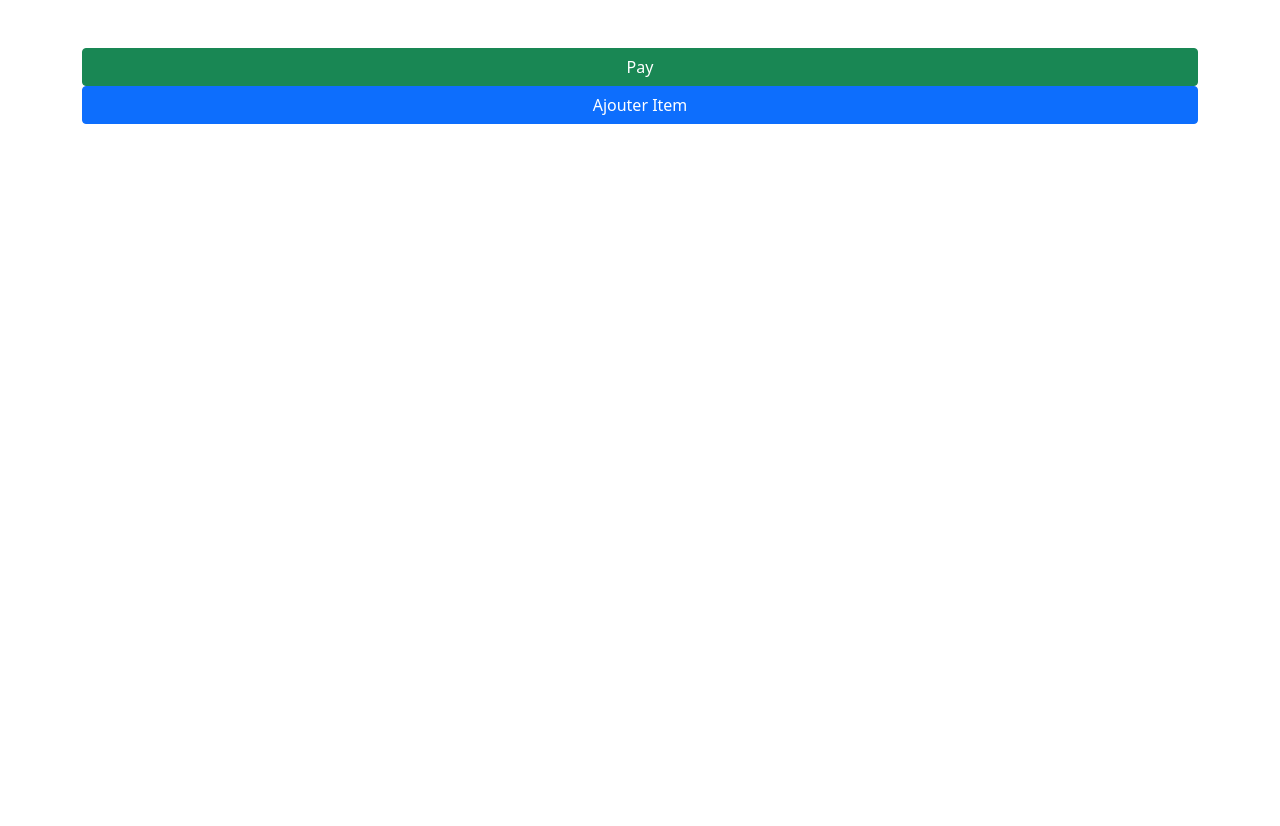
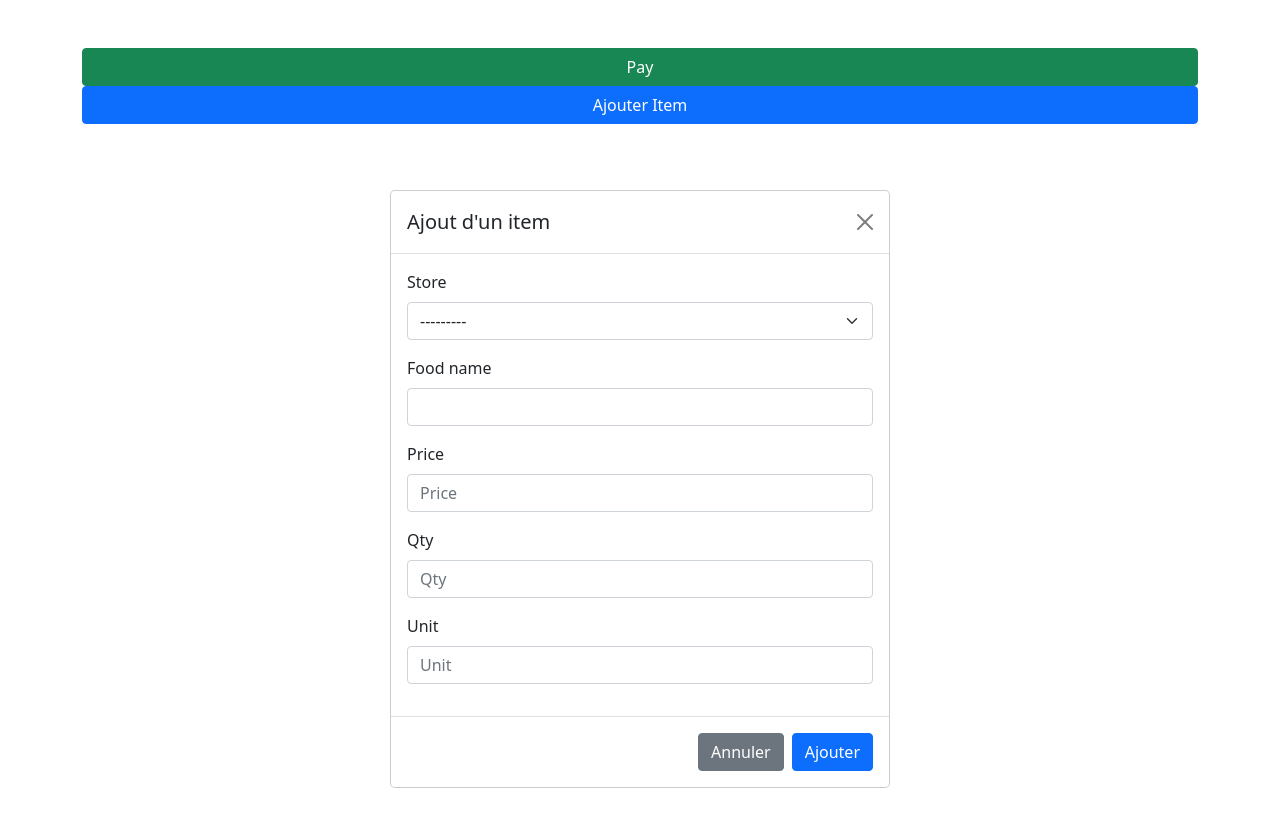
Before and after one commit to Gen709/ruebeaudoin, a Django app: page /grocerylist/wishlist/ in a window 1280 px wide. Shown: the part 56-882 px from the top of the page. Before the commit the page ends 180 px from the top, so only its background shows below. Run offline with Django 4.2, Linux system fonts and the light colour scheme; data that the repository does not hold is empty; parts of the project's set-up code (start-up, migrations or seed data) failed here and were passed over; some libraries are stand-ins or nearby versions.

Commit message:
added js for price / qty / unit

```diff
--- a/grocerylist/static/grocerylist/js/add_remove_grocery_item.js
+++ b/grocerylist/static/grocerylist/js/add_remove_grocery_item.js
@@ -5,7 +5,6 @@
 $(document).ready(function(){
 	$("body").on("click", ".remove-grocery-item-section", function(){
 		$('.add_new_frm_field_btn').prop('disabled', false);
-		console.log("remove shit");
 		$(".grocery-item-section").empty();
 	});
 });
@@ -13,61 +12,56 @@
 
 
 $(document).ready(function(){
+
 	$("body").on("click", ".add_new_frm_field_btn", function(){
-
-		console.log($(this).attr("id"));
-
 		// get the grocery store id
 		let goccery_store_id = $(this).attr("id")
-		// dissable the buttons
-
-		console.log("Disable Buttons");
 		// button id
 		$('.add_new_frm_field_btn').prop('disabled', true);
 
+		$(".test-class").append(`<div class="grocery-item-section">
+									<input type="hidden" name="store" id="id_store" value="` + goccery_store_id + `">
 
-		$(".test-class").append(`<div class="row grocery-item-section">
-									<div class="col">
-										<input type="hidden" class="form-control" value="`+ goccery_store_id +`" name="grocerystore_id">
-
-										<div class="col-md">
-											<!-- food name -->
-											<label for="foodname" class="form-label">Item</label>
-											<input type="text" class="form-control" placeholder="" name="food_name" id="food_name">
-											<input type="hidden"  name="food_name_id" id="food_name_id" value="N/A">
+									<div class="mb-3">
+										<label class="form-label" for="id_food_name">Food name</label>
+										<input name="food_name_id" class="form-control" required="" id="food_name">
+										<input type="hidden" name="food_name" id="id_food_name" value="N/A">
 										<div name="food_name_suggestion_box" class="suggestion_box" id="food_name_suggestion_box"></div>
 									</div>
 
-										<div class="col-md">
-											<!-- price -->
-											<label for="price" class="form-label">Prix</label>
-											<input type="text" class="form-control" placeholder="" name="price">
+									<div class="mb-3">
+										<label class="form-label" for="id_price">Price</label>
+										<input type="number" name="price" step="0.01" class="form-control" placeholder="Price" required="" id="id_price">
 									</div>
 
-										<div class="col-md">
-											<!-- qty -->
-											<label for="qty" class="form-label">Qty.</label>
-											<input type="text" class="form-control" placeholder="" name="qty">
+									<div class="mb-3">
+										<label class="form-label" for="id_unit">Unit</label>
+										<input type="text" name="unit" maxlength="25" class="form-control" placeholder="Unit" id="id_unit">
 									</div>
+
+									<div class="mb-3">
+										<label class="form-label" for="id_qty">Qty</label>
+										<input type="number" name="qty" step="0.01" class="form-control" placeholder="Qty" required="" id="id_qty">
+									</div>
+
+									<input type="hidden" name="status" id="id_status" value="1">
 
 									<div class="col">
 										<button type="submit" class="btn btn-success">Ajouter</button>
 										<button type="button" class="btn btn-secondary remove-grocery-item-section">Annuler</button>
 									</div>
-
-									</div>
 								</div>
 								`);
 
 		$("#food_name").keyup(function(){
-		console.log("keyup")
+			// console.log("keyup")
 			$.ajax({
 			url:  "http://127.0.0.1:8000/canadiannutrientfile/search/foodname/",
 			dataType: "json",
 			data:'lang=fr&term='+$(this).val(),
 
 				success: function(data){
-				console.log(data)
+					// console.log(data)
 
 					var eleve_str;
 					eleve_str = '<ul class="list-group" id="country-list_new">';
@@ -93,19 +87,50 @@
 			});
 		});
 
-	//$("#food_name").focusout(function() {
-    ///	$("#food_name_suggestion_box").hide();
-  	//});
-
 		function selectFoodName(food_desc, food_id) {
-		//console.log(typeof val);
-		$("#food_name_id").val(food_id);
+			console.log("clicked");
+			$("#id_food_name").val(food_id);
 			//$('input[class="student_id"]').val(student_id);
 			$("#food_name").val(food_desc);
 			$("#food_name_suggestion_box").hide();
 		};
 
+	});
+
+	$("input").on("input", function(){
+		var fieldName_itemId = $( this ).attr("id");
+		var value1 = $( this ).val();
+		var myContent = {fieldName_itemId: fieldName_itemId,
+						 value: value1
+						};
+
+		if (fieldName_itemId.split("_")[0] != "isSold"){
+			$.ajax({
+				method: "POST",
+				url: "http://127.0.0.1:8000/grocerylist/wishlist/update/",
+				dataType: "json",
+				data:myContent,
+					success: function(data){
+						console.log("sucess")
+					}
+			});
+		};
+
+
+
 
 	});
+	// $( "input" ).focus(function() {
+	// 	console.log($( this ).attr("id"));
 
+	// }).focusout(function() {
+	// 	// console.log($( this ).attr("value"));
+	// 	var fieldName_itemId = $( this ).attr("id");
+	// 	var value1 = $( this ).attr("value");
+	// 	var myContent = {fieldName_itemId: fieldName_itemId,
+	// 					 value: value1
+	// 					};
+	// 	console.log( myContent );
+
+	// });
 });
--- a/grocerylist/static/grocerylist/js/search_food_name.js
+++ b/grocerylist/static/grocerylist/js/search_food_name.js
@@ -1,7 +1,8 @@
 $(document).ready(function(){
 	$("#food_name").keyup(function(){
-		console.log("keyup")
+		// console.log("keyup")
 		$.ajax({
+
 		url: "http://127.0.0.1:8000/canadiannutrientfile/search/foodname/",
 		dataType: "json",
 		data:'lang=fr&term='+$(this).val(),
@@ -35,8 +36,8 @@
 });
 
 function selectFoodName(food_desc, food_id) {
-	//console.log(typeof val);
-	$("#food_name_id").val(food_id);
+	console.log("clicked");
+	$("#id_food_name").val(food_id);
 	//$('input[class="student_id"]').val(student_id);
 	$("#food_name").val(food_desc);
 	$("#food_name_suggestion_box").hide();
--- a/grocerylist/templates/grocerylist/grocery_wish_list3.html
+++ b/grocerylist/templates/grocerylist/grocery_wish_list3.html
@@ -15,10 +16,13 @@
 
 {% block content %}
 	<div class="container-fluid">
-		<form method="post" action="{% url 'wishlist' %}">
+
+		<form method="post" action="{% url 'wishlist' %}" name="ajouter_item_form">
 			{% csrf_token %}
 			<div class="test-class"></div>
 		</form>
+
+		<form method="post" action="{% url 'wishlist-pay' %}" name="pay-form">
 
 			{% for grocerystore in grocerystore_queryset %}
 
@@ -32,14 +36,14 @@
 					</div>
 				</div>
 
-				{% comment %} <div class="row"> {% endcomment %}
+
 				{% for groceryitems in groceryitems_queryset %}
 					{%  if groceryitems.store.id == grocerystore.id %}
-							<div class="row mb-2">
+						<div class="row mb-2 item-section" id="groceryitems.id">
 
 							<div class="col-2 col-md-1 pt-2">
 								<div class="form-check form-switch">
-										<input class="form-check-input" type="checkbox" id="is_sold_{{groceryitems.id}}">
+									<input class="form-check-input" type="checkbox" id="isSold_{{groceryitems.id}}">
 									{% comment %} <label class="form-check-label" for="is_sold_{{groceryitems.id}}">{{groceryitems.food_name.food_description_f}} ({{groceryitems.price}} $ / {{groceryitems.qty}})</label> {% endcomment %}
 								</div>
 							</div>
@@ -59,14 +63,14 @@
 								Unit:
 							</div>
 							<div class="col-10 col-md-1">
-									<input class="form-control" type="text" value="{{groceryitems.qty}}" id="unit_{{groceryitems.id}}"></input>
+								<input class="form-control" id="unit_{{groceryitems.id}}" type="text" value="{{groceryitems.unit}}"></input>
 							</div>
 
 							<div class="col-2 col-md-1">
 								Qty:
 							</div>
 							<div class="col-10 col-md-1">
-									<input class="form-control" type="text" value="{{groceryitems.qty}}" id="qty_{{groceryitems.id}}"></input>
+								<input class="form-control" id="qty_{{groceryitems.id}}" type="text" value="{{groceryitems.qty}}"></input>
 							</div>
 
 							<div class="col-1 col-md-1 pt-2">
@@ -78,13 +82,11 @@
 						</div>
 					{% endif %}
 				{% endfor %}
-				{% comment %} </div> {% endcomment %}
-
-
 
 			{% endfor %}
+
 			<div class="row">
-			<button type="button" class="btn btn-success">
+				<button type="submit" class="btn btn-success">
 					Pay
 				</button>
 				<!-- Button trigger modal -->
--- /dev/null
+++ b/grocerylist/templates/grocerylist/test_form.html
@@ -0,0 +1,49 @@
+
+
+
+
+<div class="mb-3">
+    <label class="form-label" for="id_store">Store</label>
+    <select name="store" class="form-select" required="" id="id_store">
+        <option value="" selected="">---------</option>
+        <option value="8">adonis</option>
+        <option value="7">costco</option>
+        <option value="2">iga</option>
+        <option value="6">kim-phat</option>
+        <option value="4">maxi</option>
+        <option value="1">metro</option>
+        <option value="5">super-c</option>
+    </select>
+</div>
+
+<div class="mb-3">
+    <label class="form-label" for="id_food_name">Food name</label>
+    <input name="food_name_id" class="form-control" required="" id="food_name">
+    <input type="hidden" name="food_name" id="id_food_name" value="N/A">
+    <div name="food_name_suggestion_box" class="suggestion_box" id="food_name_suggestion_box"></div>
+</div>
+
+<div class="mb-3">
+    <label class="form-label" for="id_price">Price</label>
+    <input type="number" name="price" step="0.01" class="form-control" placeholder="Price" required="" id="id_price">
+</div>
+
+<div class="mb-3">
+    <label class="form-label" for="id_qty">Qty</label>
+    <input type="number" name="qty" step="0.01" class="form-control" placeholder="Qty" required="" id="id_qty">
+</div>
+
+<div class="mb-3">
+    <label class="form-label" for="id_unit">Unit</label>
+    <input type="text" name="unit" maxlength="25" class="form-control" placeholder="Unit" id="id_unit">
+</div>
+
+<input type="hidden" name="status" id="id_status" value="1">
+{% comment %} <div class="mb-3">
+    <label class="form-label" for="id_status">Status</label>
+    <select name="status" class="form-select" id="id_status">
+        <option value="1" selected="">en attente</option>
+        <option value="2">acheter</option>
+    </select>
+</div>
+ {% endcomment %}
--- a/grocerylist/urls.py
+++ b/grocerylist/urls.py
@@ -1,12 +1,14 @@
 from django.urls import path
-from .views import index, grocery_list_view, grocery_store_create_view, grocery_store_list_view, groceryitem_delete_view, grocery_store_delete_view
+from .views import index, grocery_list_view, grocery_store_create_view, grocery_store_list_view, \
+    groceryitem_delete_view, grocery_store_delete_view, grocery_store_list_update_view
 
 urlpatterns = [
-
     path('', index, name='index'),
     path('wishlist/', grocery_list_view, name='wishlist'),
+    path('wishlist/update/', grocery_store_list_update_view, name='wishlist-update'),
     path('store/create/', grocery_store_create_view, name='grocery-store-create'),
     path('store/list/', grocery_store_list_view, name='grocery-store-list'),
+
     path('store/delete/<int:pk>', grocery_store_delete_view, name='grocery-store-delete'),
     path('groceryitem/delete/<int:pk>/', groceryitem_delete_view, name='groceryitem-delete')
 
--- a/grocerylist/views.py
+++ b/grocerylist/views.py
@@ -1,7 +1,7 @@
 from django.shortcuts import render
 from django.http import HttpResponseRedirect
 from django.shortcuts import redirect
-
+from django.views.decorators.csrf import csrf_exempt
 
 # from .models import GroceryStore
 from .forms import GroceryStoreModelForm, GroceryItemsForm
@@ -14,10 +14,12 @@
     context={}
     return render(request, 'grocerylist/index.html', context)
 
+
 def grocery_store_list_view(request):
     queryset = GroceryStore.objects.all()
     context={'queryset':queryset}
     return render(request, 'grocerylist/grocery_store_list.html', context)
+
 
 def grocery_store_create_view(request):
     context={}
@@ -36,47 +38,99 @@
         context['stores'] = GroceryStore.objects.all()
     return render(request, 'grocerylist/grocery_store_create.html', context)
 
+
 def grocery_store_delete_view(request, pk):
     gs = GroceryStore.objects.get(id=pk)
     gs.delete()
     return redirect('grocery-store-create')
 
+
 def grocery_list_view(request):
     context={}
     if request.method == "POST":
         form = GroceryItemsForm(request.POST)
-        context['store'] = GroceryStore.objects.get(id=request.POST.get('grocerystore_id'))
-        context['food_name'] = FoodName.objects.get(food_id=request.POST.get('food_name_id'))
-        context['price'] = request.POST.get('price')
-        context['qty'] = request.POST.get('qty')
-        try:
-            gi = GroceryItems.objects.create(store=context['store'],
-                                             food_name=context['food_name'],
-                                             price=context['price'],
-                                             qty=context['qty'])
-            try:
-                GroceryItemHistory.objects.create(item=gi,
-                                                 status="wished for",
-                                                 date=date())
+        if form.is_valid():
+            grocery_item = form.save()
+            # add to the ranking in food name (might be better to put in the pay view)
+            f = FoodName.objects.get(food_id=grocery_item.food_name.food_id)
+            f.rank += 1
+            f.save()
 
-            except:
-                gi.objects.delete()
-        except:
-            pass
+            context['groceryitems_queryset'] = GroceryItems.objects.filter(status=1)
+            context['grocerystore_queryset'] = GroceryStore.objects.all()
 
-        if form.is_valid():
-            pass
+            return render(request, 'grocerylist/grocery_wish_list3.html', context)
         else:
-            context['grocery_item_form'] = form
+            context = {'form': form,
+                        # 'gocery_item': grocery_item,
+                    }
+
+            return render(request,"grocerylist/form_check.html", context)
+        # context['store'] = GroceryStore.objects.get(id=request.POST.get('grocerystore_id'))
+        # context['food_name'] = FoodName.objects.get(food_id=request.POST.get('food_name_id'))
+        # context['price'] = request.POST.get('price')
+        # context['qty'] = request.POST.get('qty')
+        # try:
+        #     gi = GroceryItems.objects.create(store=context['store'],
+        #                                      food_name=context['food_name'],
+        #                                      price=context['price'],
+        #                                      qty=context['qty'])
+        #     try:
+        #         GroceryItemHistory.objects.create(item=gi,
+        #                                          status="wished for",
+        #                                          date=date())
+
+        #     except:
+        #         gi.objects.delete()
+        # except:
+        #     pass
+
+        # if form.is_valid():
+        #     pass
+        # else:
+        #     context['grocery_item_form'] = form
     else:
-        pass
+        # pass
 
-    context['groceryitems_queryset'] = GroceryItems.objects.filter(status=1) # this needs to be filtered on the status wish for as of now
-    context['food_name_categories_queryset'] = GroceryItems.objects.values('food_name__food_group__food_group_name_f').distinct()
-    context['grocerystore_queryset'] = GroceryStore.objects.all()
-    context['grocery_item_form'] = GroceryItemsForm()
+        context['groceryitems_queryset'] = GroceryItems.objects.filter(status=1) # this needs to be filtered on the status wish for as of now
+        # context['food_name_categories_queryset'] = GroceryItems.objects.values('food_name__food_group__food_group_name_f').distinct()
+        context['grocerystore_queryset'] = GroceryStore.objects.all()
+        # context['form'] = GroceryItemsForm()
 
-    return render(request, 'grocerylist/grocery_wish_list3.html', context)
+        return render(request, 'grocerylist/grocery_wish_list3.html', context)
+
+
+@csrf_exempt
+def grocery_store_list_update_view(request):
+    # myContent = {fieldName_itemId: fieldName_itemId,
+	# 					 value: value
+	# 					};
+    if request.method == 'POST':
+        # data = request.POST.get("myContent")
+        field = request.POST.get("fieldName_itemId", " ").split("_")[0]
+        id = int(request.POST.get("fieldName_itemId", " ").split("_")[1])
+        value = request.POST.get("value", " ")
+        item = GroceryItems.objects.get(id=id)
+
+        if field == "price":
+            item.price = value
+        elif field == "qty":
+            item.qty = value
+        elif field == "unit":
+            item.unit = value
+
+
+        item.save()
+
+        return redirect('wishlist')
+    else:
+        return redirect('wishlist')
+
+
+def grocery_store_list_pay_view(request):
+    context={ }
+    return redirect('wishlist')
+
 
 def groceryitem_delete_view(request, pk):
     gi = GroceryItems.objects.get(id=pk)
@@ -84,6 +138,7 @@
 
     return redirect('wishlist')
 
+
 def groceryitem_buy_view(request):
     if request.method == 'POST':
         context = {'post': request.POST }
```
Also changed, not shown: other parts of grocerylist/templates/grocerylist/grocery_wish_list3.html (+7 -38 lines), grocerylist/templates/grocerylist/form_check.html (added, +18 -0 lines), grocerylist/migrations/0009_alter_groceryitems_qty.py (added). Lines whose indentation alone changed are shown as unchanged.
